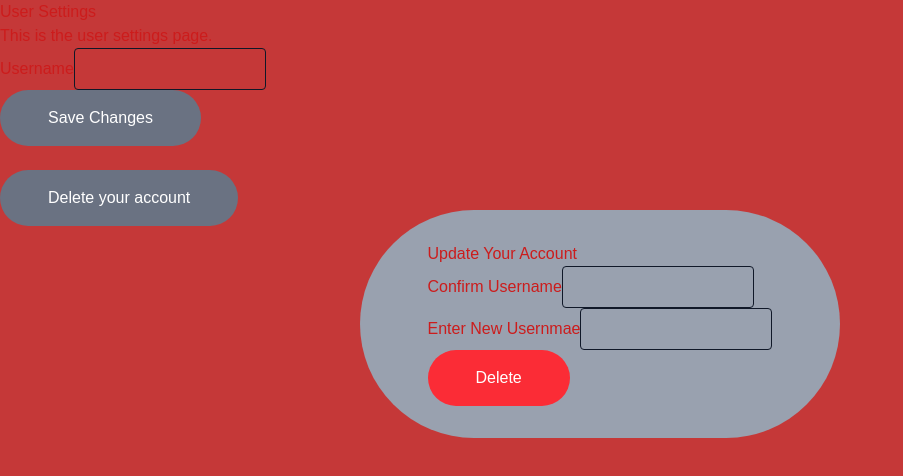
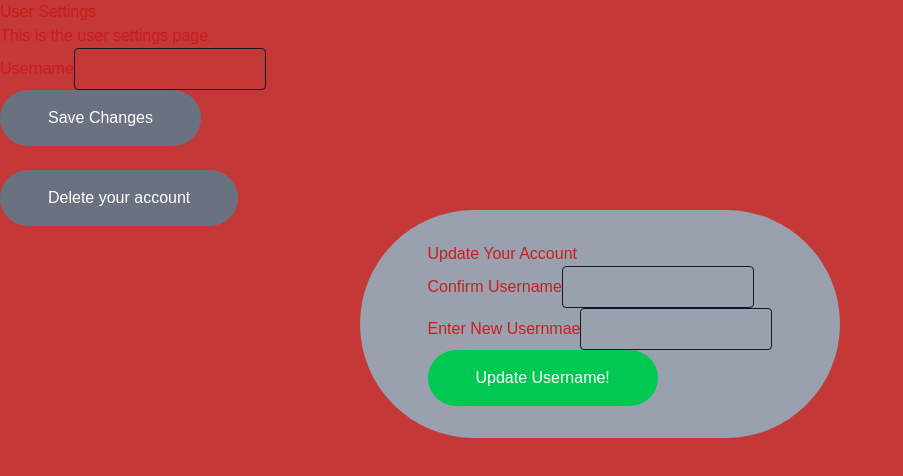
Before and after one commit to sukunaidev/mopwebapp, a Next.js app: page /dashboard in a window 1280 px wide. Both pictures are taken after a click on the button "Save Changes". Shown: the top 476 px of the page, without its empty margins (0-903 px from the left). Built offline with nearby package versions, Linux system fonts and the light colour scheme.

Commit message:
fixed button wrong text and color

```diff
--- a/components/auth/UpdateUser.tsx
+++ b/components/auth/UpdateUser.tsx
@@ -44,7 +44,7 @@ function UpdateUser({ clickedUpdate }: Props) {
                     <input value={newUsername} onChange={handleNewUsernameChange}
                         type="text" className={` border border-gray-900 px-3 py-2 rounded w-48`}></input>
                     <br />
-                    <button type="submit" className="bg-red-500 text-white px-12 py-4 rounded-full cursor-pointer">Delete</button>
+                    <button type="submit" className="bg-green-500 text-white px-12 py-4 rounded-full cursor-pointer">Update Username!</button>
 
                 </form>
             </div>)
```
